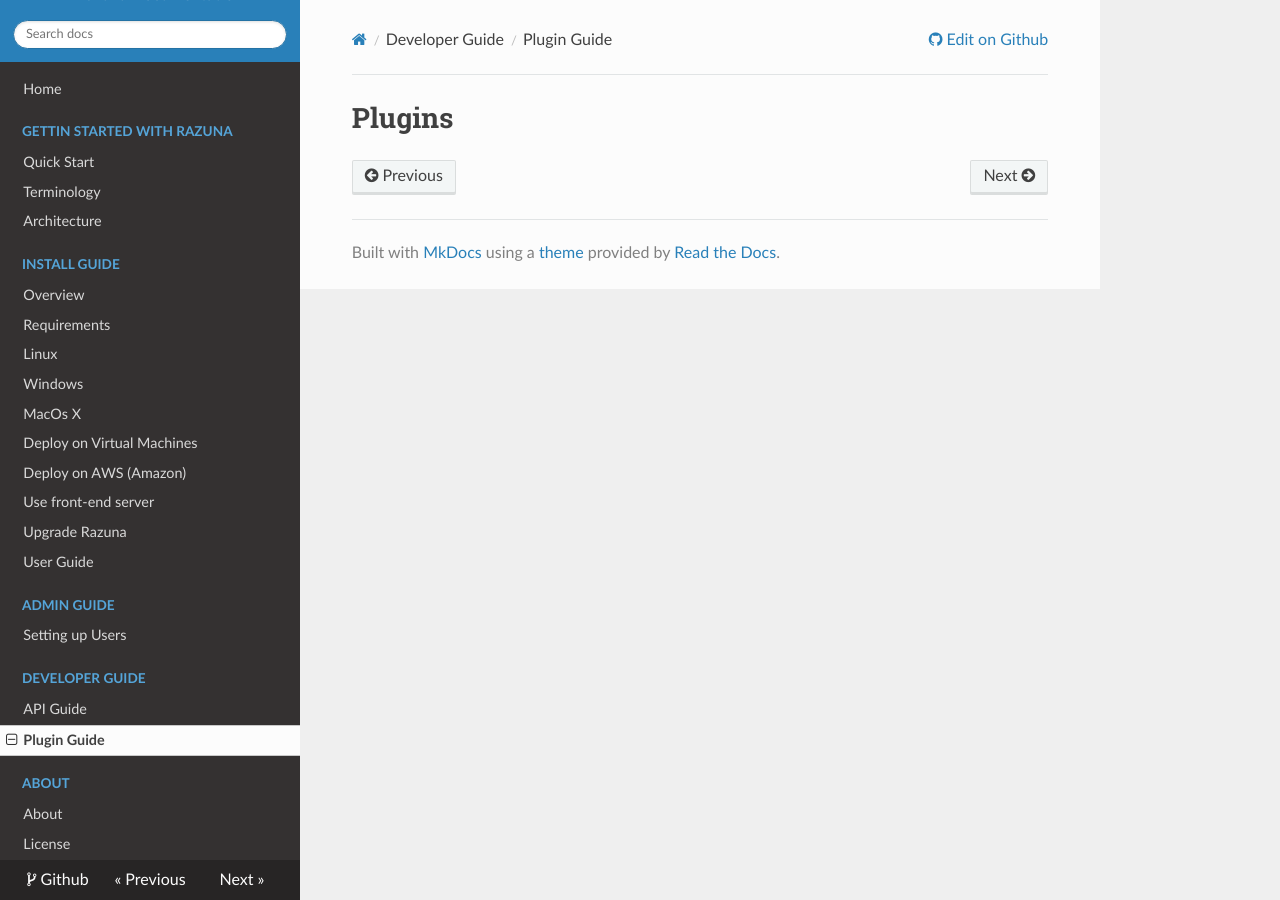
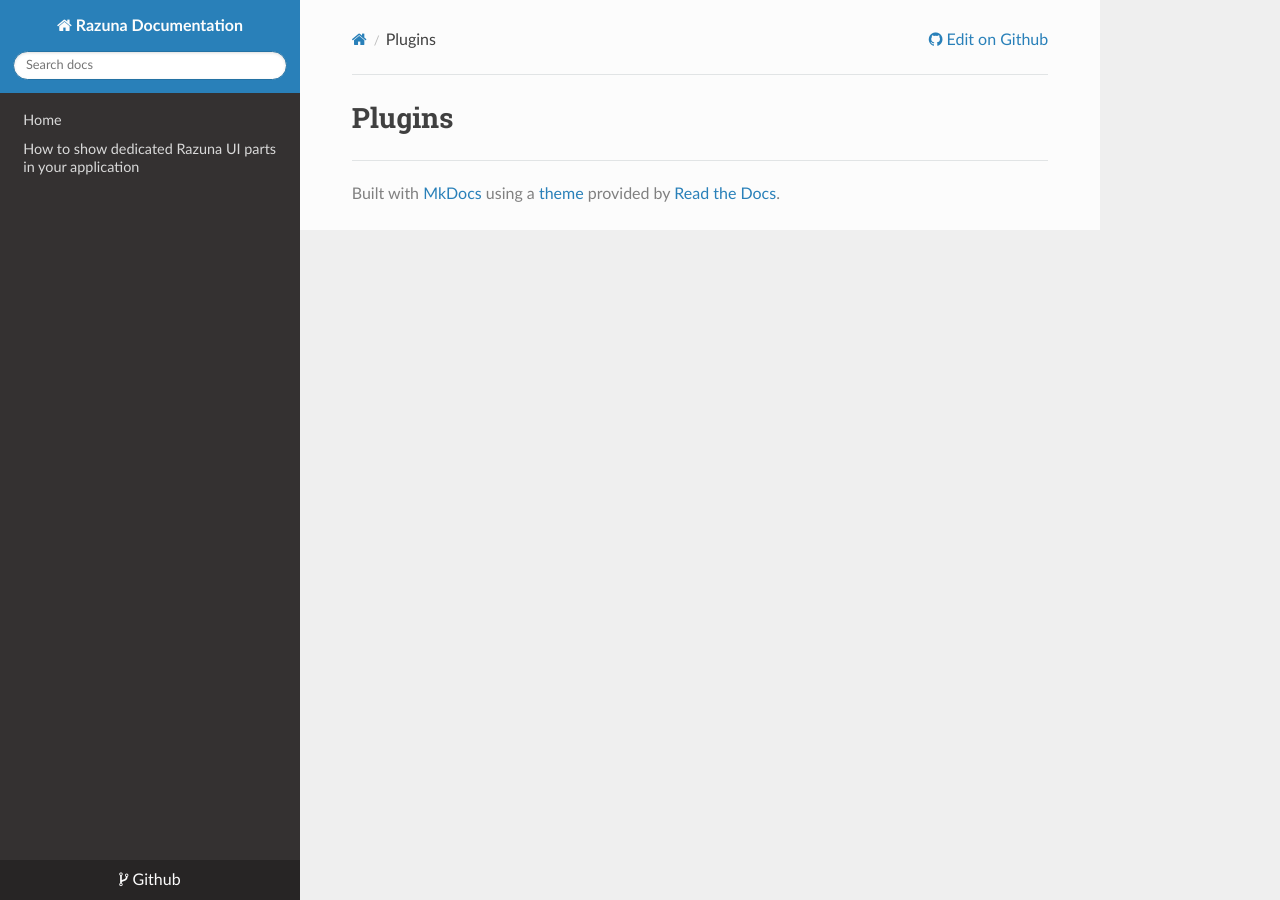
Before and after one commit to razuna/razuna-docs, an MkDocs documentation site: the page built from docs/plugins/index.md, in a window 1280 px wide. Built offline with MkDocs 1.6.1, drawn with Linux system fonts in a browser that asks for light colours; nearby versions of some CDN libraries; old or Windows-style settings are respelled for this version of MkDocs.

Commit message:
Update content for How to show dedicated Razuna UI parts

```diff
--- a/mkdocs.yml
+++ b/mkdocs.yml
@@ -7,26 +7,4 @@ markdown_extensions:
     - toc
 pages:
 - Home : 'index.md'
-- Gettin Started with Razuna:
-  - Quick Start: 'start/quickstart.md'
-  - Terminology: 'start/terminology.md'
-  - Architecture: 'start/architecture.md'
-- Install Guide:
-  - Overview: 'installation/index.md'
-  - Requirements: 'installation/requirement.md'
-  - Linux: 'installation/linux.md'
-  - Windows: 'installation/windows.md'
-  - MacOs X: 'installation/macosx.md'
-  - Deploy on Virtual Machines: 'installation/vms.md'
-  - Deploy on AWS (Amazon): 'installation/aws.md'
-  - Use front-end server: 'installation/nginxapache.md'
-  - Upgrade Razuna: 'installation/upgrade.md'
-- User Guide : 'user/index.md'
-- Admin Guide:
-  - Setting up Users : 'admin/users.md'
-- Developer Guide:
-  - API Guide : 'api/index.md'
-  - Plugin Guide : 'plugins/index.md'
-- About:
-  - About: 'about/index.md'
-  - License: 'about/license.md'
+- How to show dedicated Razuna UI parts in your application : 'How/How_to_show_dedicated_Razuna_UI_parts.md'
```
Also changed, not shown: docs/How/How_to_show_dedicated_Razuna_UI_parts.md (added, +92 -0 lines), docs/How/img/Screenshot_1_14_13_11_37_AM.png (added), docs/How/img/Screenshot_1_14_13_11_41_AM.png (added), docs/How/img/Screenshot_3_3_13_4_17_PM.png (added).
